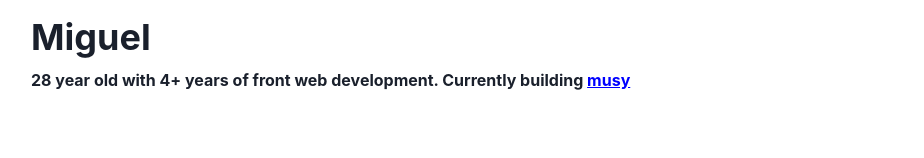
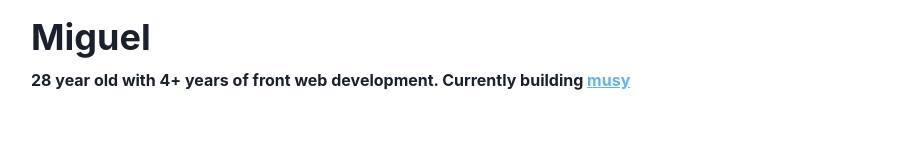
Before and after one commit to ImMiguelP/Port, a Next.js app: page / in a window 1280 px wide. Shown: the part 184-342 px from the top of the page, without its empty margins (109-1033 px from the left). Built offline with nearby package versions, Linux system fonts and the light colour scheme.

Commit message:
chore: remove unused components

```diff
--- a/src/pages/index.tsx
+++ b/src/pages/index.tsx
@@ -4,7 +4,6 @@ import {
   Stack,
   Link as ChakraLink,
   Divider,
-  Box,
 } from "@chakra-ui/react";
 import Technologies from "@/components/Technologies/Technologies";
 import Contact from "@/components/Contacts/Contact";
@@ -31,7 +30,7 @@ export default function Home() {
           <ChakraLink
             href="https://musy.one"
             textDecoration="underline"
-            color="blue"
+            color="blue.300"
           >
             musy
           </ChakraLink>
```
